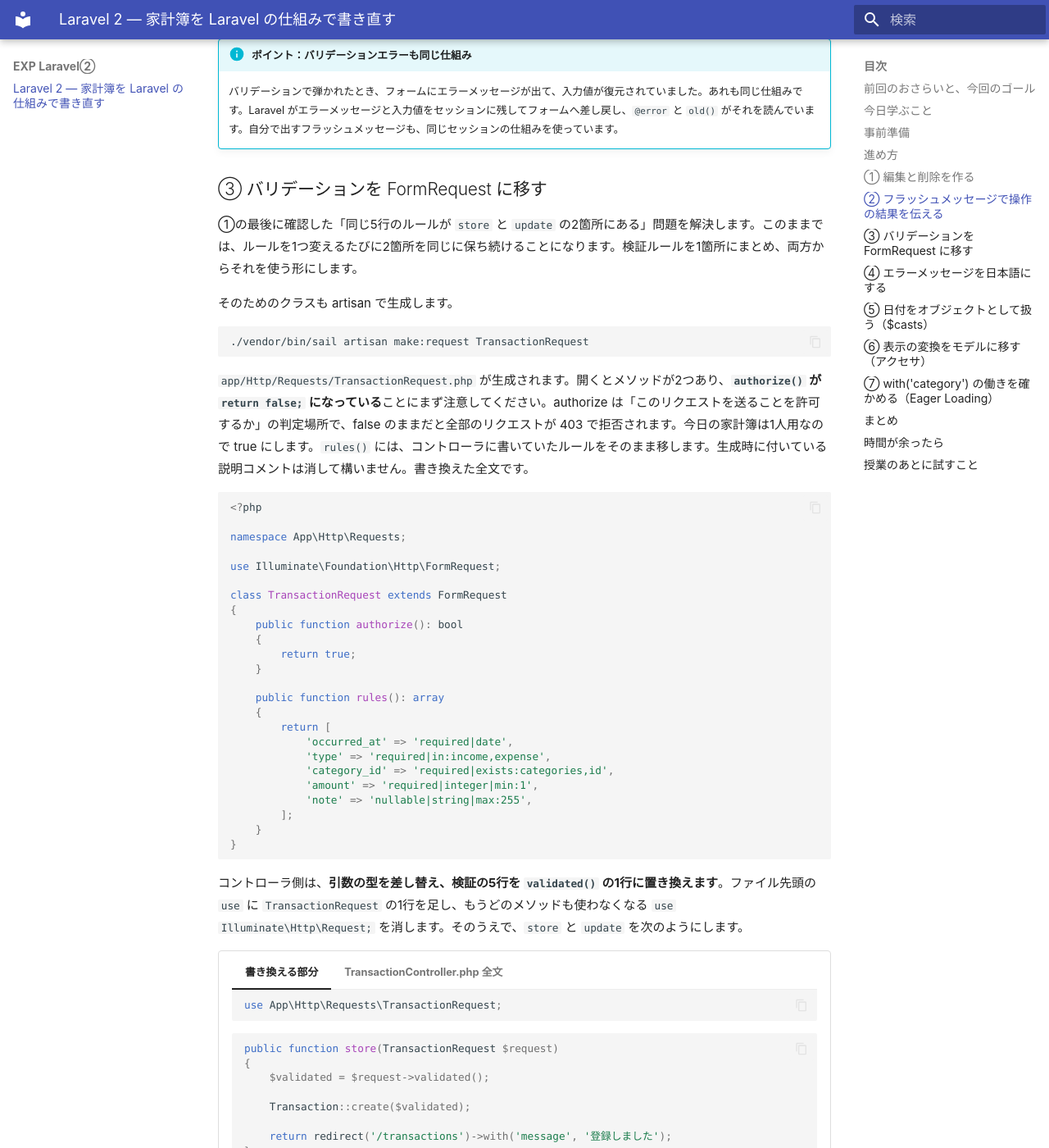
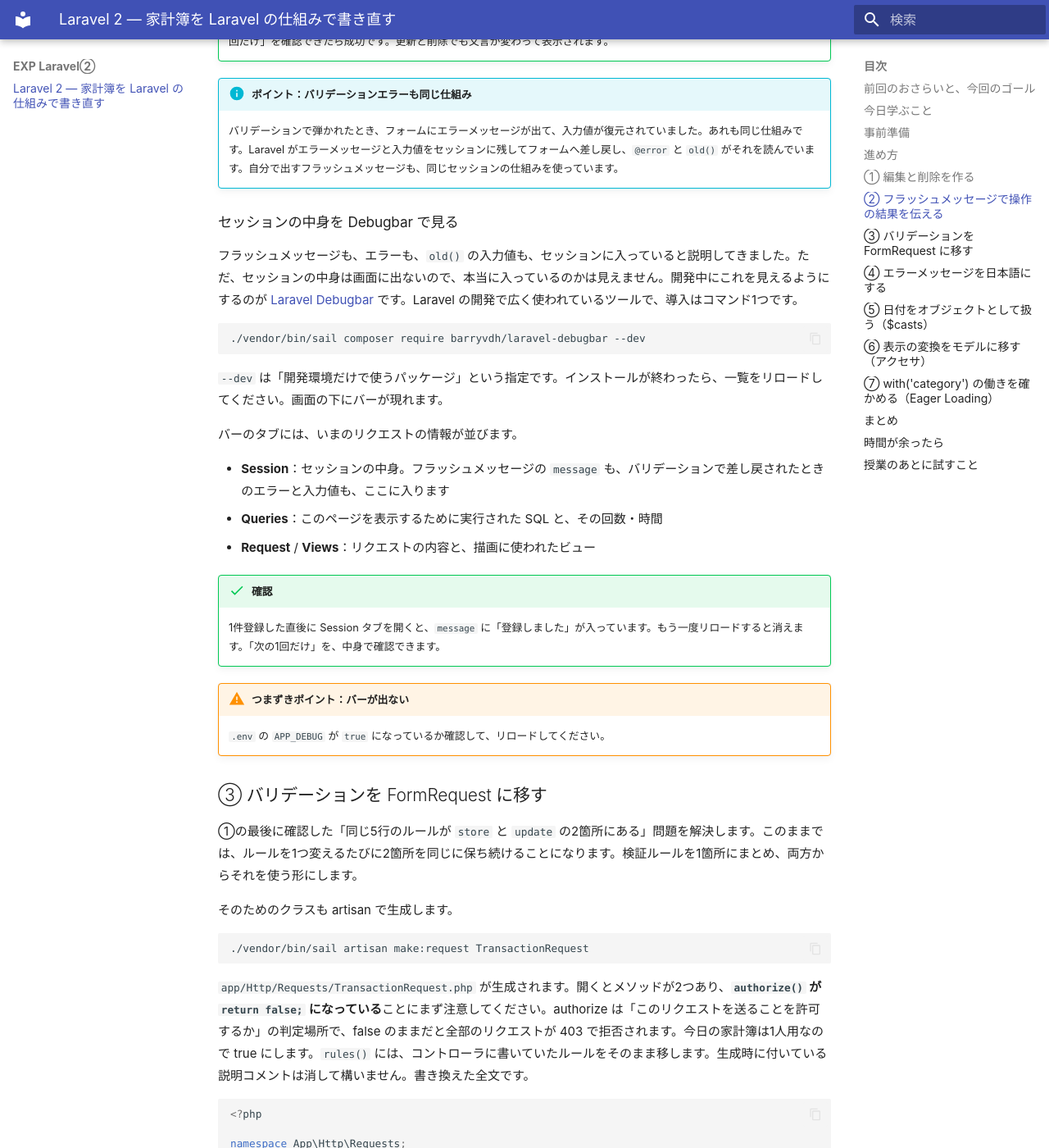
Before and after one commit to abekdwight/gslabo-lesson4, an MkDocs documentation site: the page built from docs/index.md, in a window 1280 px wide and 1400 px high, scrolled down 7994 px. Shown: the whole window at 82% size. Built offline with MkDocs 1.6.1 and Material for MkDocs 9.7.7, drawn with Linux system fonts in a browser that asks for light colours; some of the changed text lies outside the part shown.

Commit message:
add debugbar section to make session contents visible

````diff
--- a/docs/index.md
+++ b/docs/index.md
@@ -18,6 +18,7 @@
 | **ルートモデルバインディング** | URL に入った ID から、Laravel が該当の1件を取得して引数に渡す仕組み | ①            |
 | **@method()**            | フォームで PUT や DELETE を送るための書き方                          | ①            |
 | **フラッシュメッセージ** | 操作の結果を、次の画面に1回だけ表示する仕組み                        | ②            |
+| **Debugbar**             | 画面の下に、セッションや SQL などの開発情報を表示するツール          | ②            |
 | **FormRequest**          | 検証ルールをまとめて書く、自作のリクエストクラス                     | ③            |
 | **言語設定**             | エラーメッセージなどの文言を、翻訳ファイルで差し替える仕組み         | ④            |
 | **$casts**               | データベースから届いた値を、PHP 側でどの型として持つかの設定         | ⑤            |
@@ -726,6 +727,30 @@ DELETE     transactions/{transaction} ........ transactions.destroy
 
     バリデーションで弾かれたとき、フォームにエラーメッセージが出て、入力値が復元されていました。あれも同じ仕組みです。Laravel がエラーメッセージと入力値をセッションに残してフォームへ差し戻し、`@error` と `old()` がそれを読んでいます。自分で出すフラッシュメッセージも、同じセッションの仕組みを使っています。
 
+### セッションの中身を Debugbar で見る
+
+フラッシュメッセージも、エラーも、`old()` の入力値も、セッションに入っていると説明してきました。ただ、セッションの中身は画面に出ないので、本当に入っているのかは見えません。開発中にこれを見えるようにするのが [Laravel Debugbar](https://github.com/barryvdh/laravel-debugbar) です。Laravel の開発で広く使われているツールで、導入はコマンド1つです。
+
+```sh
+./vendor/bin/sail composer require barryvdh/laravel-debugbar --dev
+```
+
+`--dev` は「開発環境だけで使うパッケージ」という指定です。インストールが終わったら、一覧をリロードしてください。画面の下にバーが現れます。
+
+バーのタブには、いまのリクエストの情報が並びます。
+
+- **Session**：セッションの中身。フラッシュメッセージの `message` も、バリデーションで差し戻されたときのエラーと入力値も、ここに入ります
+- **Queries**：このページを表示するために実行された SQL と、その回数・時間
+- **Request** / **Views**：リクエストの内容と、描画に使われたビュー
+
+!!! success "確認"
+
+    1件登録した直後に Session タブを開くと、`message` に「登録しました」が入っています。もう一度リロードすると消えます。「次の1回だけ」を、中身で確認できます。
+
+!!! warning "つまずきポイント：バーが出ない"
+
+    `.env` の `APP_DEBUG` が `true` になっているか確認して、リロードしてください。
+
 ## ③ バリデーションを FormRequest に移す
 
 ①の最後に確認した「同じ5行のルールが `store` と `update` の2箇所にある」問題を解決します。このままでは、ルールを1つ変えるたびに2箇所を同じに保ち続けることになります。検証ルールを1箇所にまとめ、両方からそれを使う形にします。
@@ -1338,6 +1363,7 @@ $transactions = Transaction::with('category')->latest('occurred_at')->get();
 
 - 編集と削除が入り、家計簿の操作が一通りそろった。新しい仕組みはルートモデルバインディングと `@method()` の2つだけだった。
 - 操作の結果は**フラッシュメッセージ**で伝える。`->with()` で残して `session()` で読む、「次の1回だけ」のセッション。`@error` と `old()` も同じ仕組みを使っている。
+- セッションの中身や SQL は **Debugbar** で見られる。開発中は入れておく。
 - 検証ルールは **FormRequest** にまとめて書く。コントローラは引数の型を差し替えるだけで、検証済みの値を `validated()` で受け取る。
 - エラーの文言は**翻訳ファイル**から来ている。`lang/ja/validation.php` を置き、`.env` の `APP_LOCALE` で切り替える。コードが読むのは config、環境ごとの値は `.env`。
 - データベースの型と PHP 側の型は別。**$casts** で日付をオブジェクト（不変版の CarbonImmutable）にすると `format()` が使える。表示用の変換は**アクセサ**でモデルに持たせる。
````
